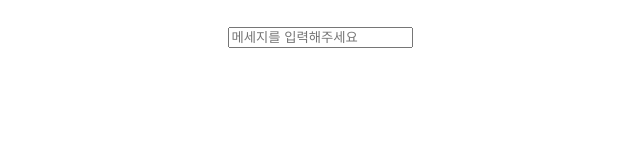
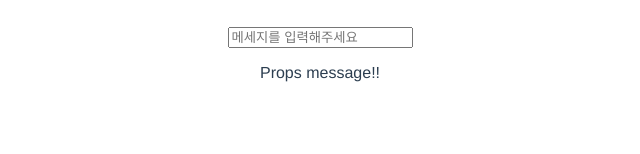
Before and after one commit to overdiv/ts-with-vuex, a Vue app: page / in a window 1280 px wide. Shown: the part 131-285 px from the top of the page, without its empty margins (320-960 px from the left). Built offline with nearby package versions, Linux system fonts and the light colour scheme.

Commit message:
feat: property 데코레이터 적용

```diff
--- a/src/App.vue
+++ b/src/App.vue
@@ -14,11 +14,11 @@
 
 <script lang="ts">
 import { Component, Vue } from 'vue-property-decorator';
-import HelloWorld from './components/HelloWorld.vue';
+// import HelloWorld from './components/HelloWorld.vue';
 
 @Component({
   components: {
-    HelloWorld,
+    // HelloWorld,
   },
 })
 export default class App extends Vue {}
--- /dev/null
+++ b/src/components/Children.vue
@@ -0,0 +1,13 @@
+<template>
+<div>
+	{{ parentMessage }}
+</div>
+</template>
+<script lang="ts">
+import { Component, Prop, Vue} from 'vue-property-decorator';
+
+@Component
+  export default class Children extends Vue {
+    @Prop() public parentMessage?: string;
+}
+</script>
--- a/src/components/Message.vue
+++ b/src/components/Message.vue
@@ -10,6 +10,6 @@ import { Component, Vue } from 'vue-property-decorator';
 
 @Component
 export default class Message extends Vue {
-  message: string = '';
+  public message: string = '';
 }
 </script>
--- a/src/views/Home.vue
+++ b/src/views/Home.vue
@@ -2,19 +2,24 @@
   <div class="home">
     <HelloWorld msg="hello world" />
     <Message />
+    <Children :parentMessage="message" />
   </div>
 </template>
 
-<script>
-// @ is an alias to /src
+<script lang="ts">
+import { Component, Vue } from 'vue-property-decorator';
 import HelloWorld from '@/components/HelloWorld.vue';
-import Message from '@/components/Message';
+import Message from '@/components/Message.vue';
+import Children from '@/components/Children.vue';
 
-export default {
-  name: 'Home',
+@Component({
   components: {
     HelloWorld,
     Message,
+    Children,
   },
-};
+})
+export default class Home extends Vue {
+  private message: string = 'Props message!!';
+}
 </script>
```
